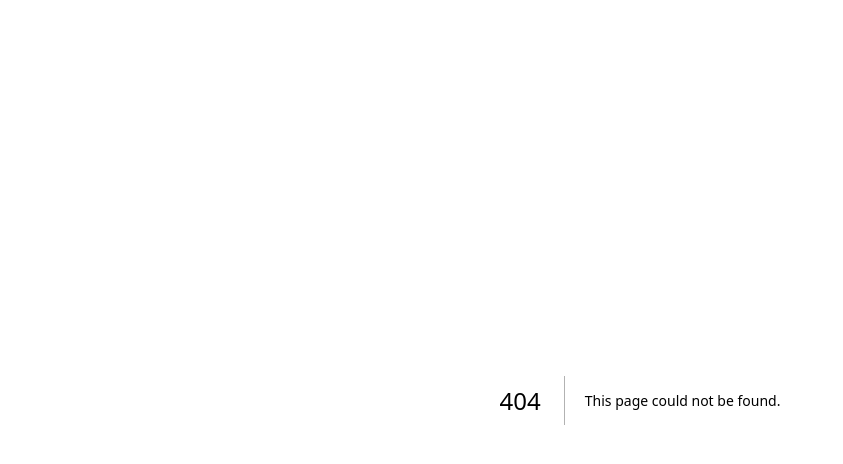
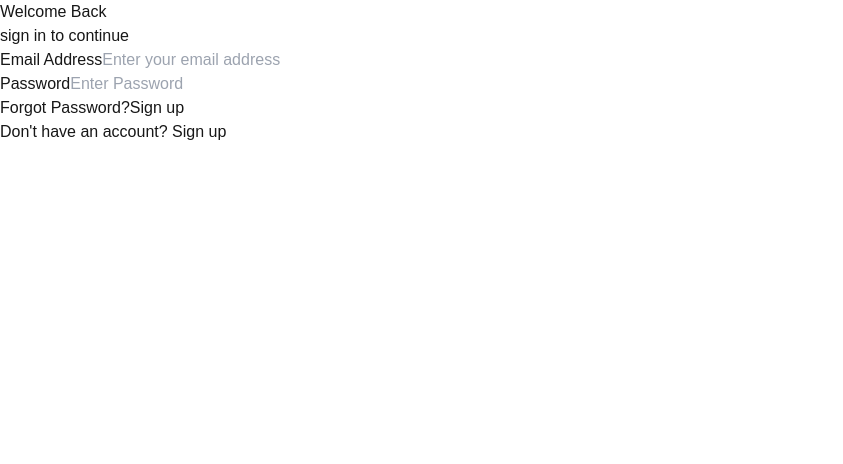
Before and after one commit to gharneeyart/NRC, a Next.js app: page /login in a window 1280 px wide. Before the commit this address had no page. Shown: the top 464 px of the page, without its empty margins (0-843 px from the left). Built offline with nearby package versions, Linux system fonts and the light colour scheme.

Commit message:
added hide image to image folder

```diff
--- /dev/null
+++ b/src/app/login/page.js
@@ -0,0 +1,30 @@
+import Image from "next/image"
+
+export default function Login(){
+    return(
+        <div>
+            <div>
+              <div>
+              <h1>Welcome Back</h1>
+              <p>sign in to continue</p>
+              </div>
+                <form>
+                <div>
+                <label for=''>Email Address</label>
+                <input type="text" placeholder="Enter your email address"/>
+                </div>
+                  <div>
+                  <label for=''>Password</label>
+                  <input type="password" placeholder="Enter Password"/>
+                  </div>
+                  <a href="#">Forgot Password?</a>
+                    <button type="submit">Sign up</button>
+                    <p>Don't have an account? <a href="#">Sign up</a></p>
+
+
+                </form>
+            </div>
+
+            </div>
+    )
+}
```
Also changed, not shown: public/images/hide.png (added).
